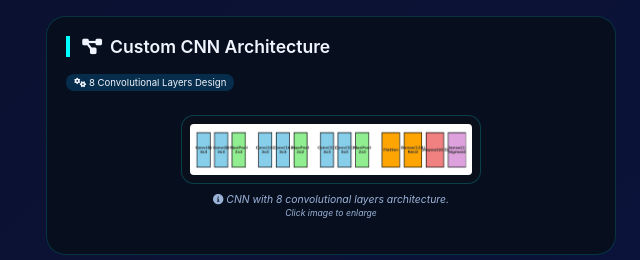
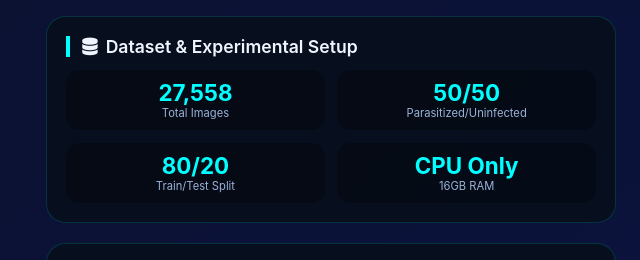
Before and after one commit to Jesse-DE/malaria, a plain HTML site: page index.html in a window 1280 px wide. Shown: the part 1132-1392 px from the top of the page, without its empty margins (640-1280 px from the left). Drawn offline with Linux system fonts and the light colour scheme.

Commit message:
Update index.html

```diff
--- a/index.html
+++ b/index.html
@@ -595,22 +595,6 @@
             </div>
         </div>
 
-        <!-- CNN Architecture -->
-        <div class="research-card">
-            <h3><i class="fas fa-project-diagram"></i> Custom CNN Architecture</h3>
-            <div class="figure-badge"><i class="fas fa-cogs"></i> 8 Convolutional Layers Design</div>
-            <div class="figure-container">
-                <img src="https://raw.githubusercontent.com/Jesse-DE/malaria/main/Custom_cnn.png"
-                     alt="CNN with 8 convolutional layers architecture"
-                     class="figure-img"
-                     onclick="openLightbox(this.src)"
-                     onerror="this.src='https://via.placeholder.com/600x400/0a0f1c/0ff?text=Figure+2:+CNN+Architecture'">
-                <div class="figure-caption">
-                    <i class="fas fa-info-circle"></i> CNN with 8 convolutional layers architecture.
-                    <br><small>Click image to enlarge</small>
-                </div>
-            </div>
-        </div>
 
         <!-- Dataset Stats -->
         <div class="research-card">
```
